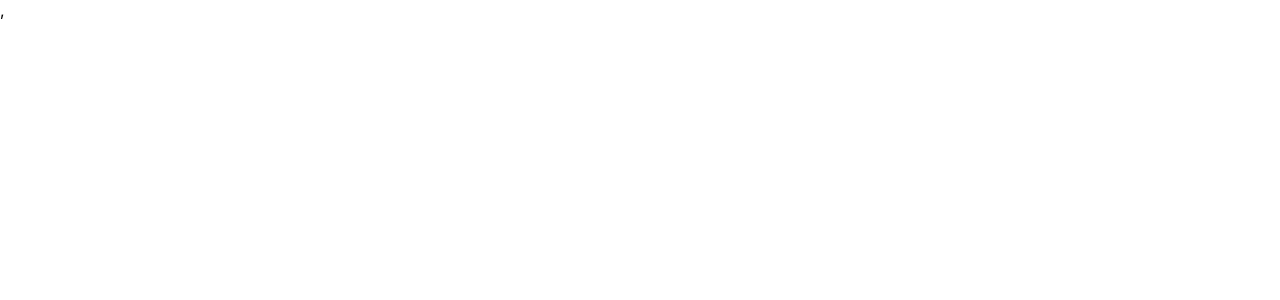
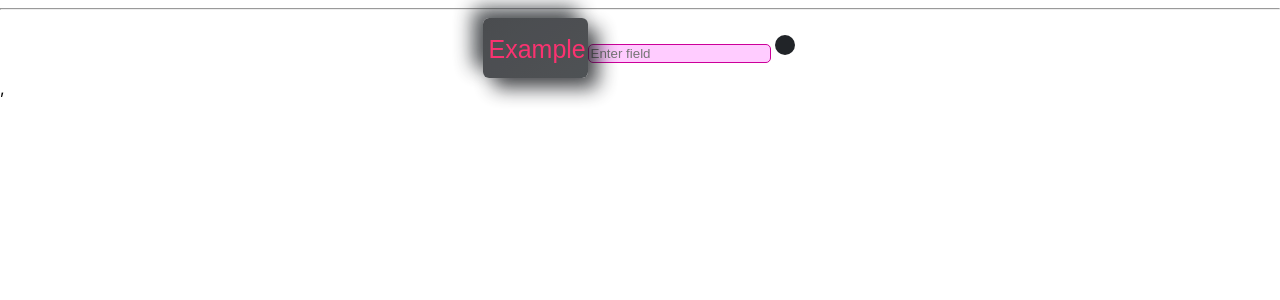
Before and after one commit to KrStasya/Friday, a React (Create React App) app: page / in a window 1280 px wide. Before the commit this address had no page. Shown: the top 300 px of the page. Built offline with nearby package versions, Linux system fonts and the light colour scheme.

Commit message:
gh-pages

```diff
--- a/src/App.tsx
+++ b/src/App.tsx
@@ -12,6 +12,7 @@ import TestPage from './testPage/TestPage';
 function App() {
   return (
     <div className="App">
+        {/*<TestPage/>*/}
       <Routes>
           <Route path="registration" element={<Registration/>}/>
           <Route path="login" element={<Login/>}/>
@@ -19,8 +20,8 @@ function App() {
           <Route path="/404" element={<Error404/>}/>
           <Route path="password_recovery" element={<PasswordRecovery/>}/>
           <Route path="new_password" element={<NewPassword/>}/>
-          <Route path="testPage" element={<TestPage/>}/>
-          {/*<Route path="*" element={<Navigate to= "/404"/>}/>*/}
+          <Route path="/" element={<TestPage/>}/>
+          <Route path="*" element={<Navigate to= "/404"/>}/>
       </Routes>
     </div>
   );
--- a/src/login/Login.tsx
+++ b/src/login/Login.tsx
@@ -3,7 +3,7 @@ import React from 'react'
 export const Login=()=>{
  return (
      <div>
-
+<h2>Login</h2>
      </div>
  )
 }
```
Also changed, not shown: src/index.tsx (+4 -4 lines).
